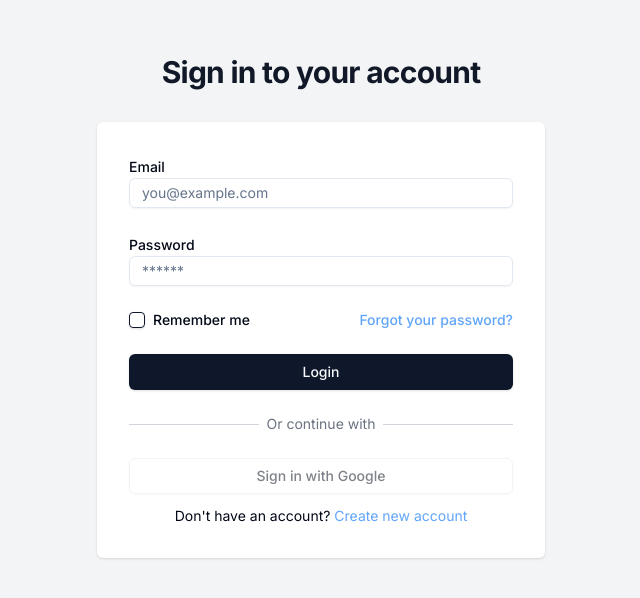
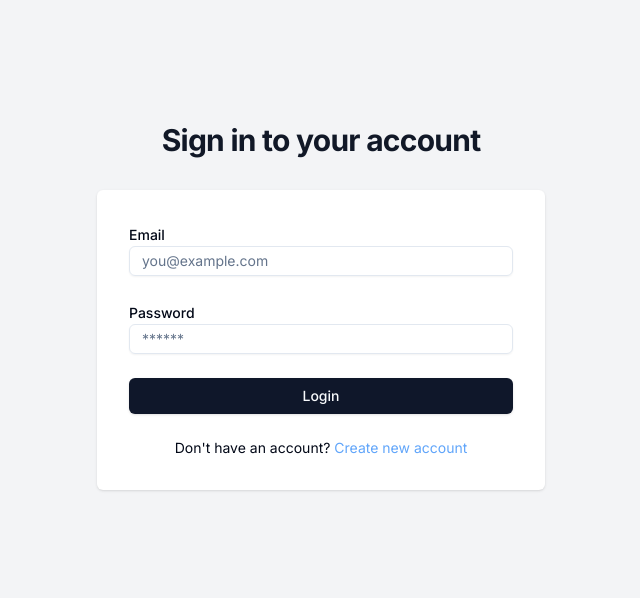
Before and after one commit to senilm/giphy-extension, a Next.js app: page /auth/login in a window 1280 px wide. Shown: the part 106-704 px from the top of the page, without its empty margins (319-959 px from the left). Built offline with nearby package versions, Linux system fonts and the light colour scheme.

Commit message:
Modified: error message

```diff
--- a/app/(no-navbar)/auth/login/page.jsx
+++ b/app/(no-navbar)/auth/login/page.jsx
@@ -34,7 +34,7 @@ const Login = () => {
 
       if (!response.ok) {
         const errorData = await response.json();
-        setErrMsg(errorData.message);
+        setErrMsg(errorData.message.startsWith("Firebase") ? "Invalid credentials, Please try again" : "Failed to login, Please try again");
         return;
       }
 
@@ -95,7 +95,7 @@ const Login = () => {
                 type="password"
               />
             </div>
-            <div className="flex items-center justify-between">
+            {/* <div className="flex items-center justify-between">
               <div className="flex items-center">
                 <Checkbox id="remember-me" name="remember-me" />
                 <Label className="ml-2" htmlFor="remember-me">
@@ -110,7 +110,7 @@ const Login = () => {
                   Forgot your password?
                 </Link>
               </div>
-            </div>
+            </div> */}
             <div>
               <Button className="w-full" type="submit" disabled={loading}>
                 {loading ? <Loader2 className="mr-2 h-4 w-4 animate-spin" /> : ""}
@@ -119,7 +119,7 @@ const Login = () => {
             </div>
           </form>
           <div className="mt-6">
-            <div className="relative">
+            {/* <div className="relative">
               <div className="absolute inset-0 flex items-center">
                 <div className="w-full border-t border-gray-300 dark:border-gray-700" />
               </div>
@@ -137,11 +137,11 @@ const Login = () => {
                   variant="outline"
                   disabled
                 >
-                  {/* <ChromeIcon className="mr-2 h-5 w-5" /> */}
+                  <ChromeIcon className="mr-2 h-5 w-5" />
                   Sign in with Google
                 </Button>
               </div>
-            </div>
+            </div> */}
             <div className="text-sm mt-3 text-center">
             Don&apos;t have an account? <Link href={"/auth/register"} className=" text-blue-400">Create new account</Link>
               </div>
```
